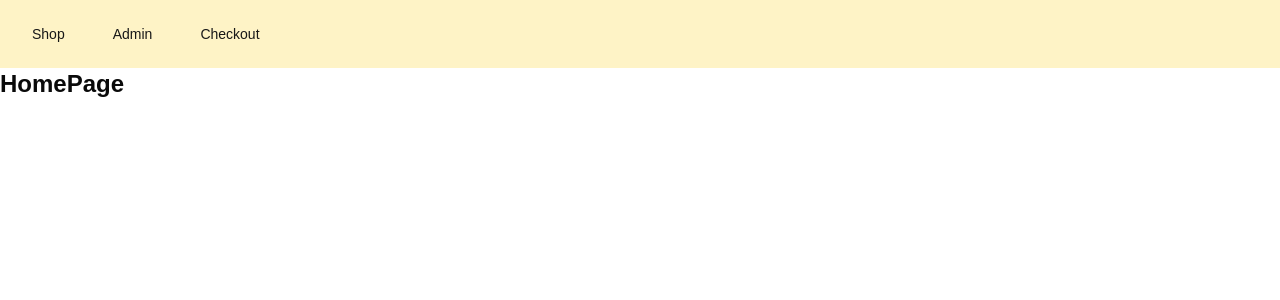
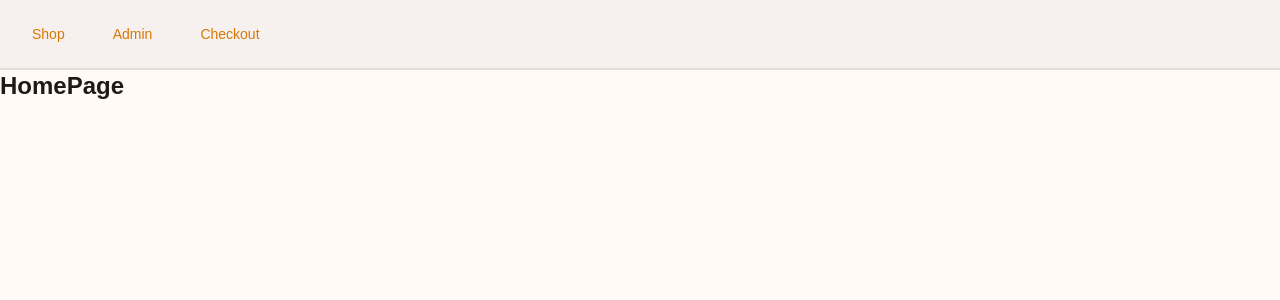
Before and after one commit to therealdanmalmx/aplaredSilkRoad, a React (Vite) app in the folder web/: page / in a window 1280 px wide. Shown: the top 300 px of the page. Built offline with nearby package versions, Linux system fonts and the light colour scheme.

Commit message:
Update color theme and nav

```diff
--- a/web/src/components/layout/nav-menu.tsx
+++ b/web/src/components/layout/nav-menu.tsx
@@ -2,7 +2,7 @@ import { Link } from "react-router";
 import { Button } from "../ui/button";
 export default function NavMenu() {
   return (
-    <nav className="flex p-4 gap-4 bg-amber-100">
+    <nav className="flex p-4 gap-4 bg-neutral-foreground border-b-2 border-border">
       <Button variant="link">
         <Link to="shop">Shop</Link>
       </Button>
--- a/web/src/index.css
+++ b/web/src/index.css
@@ -33,6 +33,10 @@
 	--color-secondary: var(--secondary);
 	--color-primary-foreground: var(--primary-foreground);
 	--color-primary: var(--primary);
+	--color-tertiary-foreground: var(--tertiary-foreground);
+	--color-tertiary: var(--tertiary);
+	--color-neutral-foreground: var(--neutral-foreground);
+	--color-neutral: var(--neutral);
 	--color-popover-foreground: var(--popover-foreground);
 	--color-popover: var(--popover);
 	--color-card-foreground: var(--card-foreground);
@@ -49,81 +53,91 @@
 }
 
 :root {
-    --background: oklch(1 0 0);
-    --foreground: oklch(0.145 0 0);
-    --card: oklch(1 0 0);
-    --card-foreground: oklch(0.145 0 0);
-    --popover: oklch(1 0 0);
-    --popover-foreground: oklch(0.145 0 0);
-    --primary: oklch(0.205 0 0);
-    --primary-foreground: oklch(0.985 0 0);
-    --secondary: oklch(0.97 0 0);
-    --secondary-foreground: oklch(0.205 0 0);
-    --muted: oklch(0.97 0 0);
-    --muted-foreground: oklch(0.556 0 0);
-    --accent: oklch(0.97 0 0);
-    --accent-foreground: oklch(0.205 0 0);
-    --destructive: oklch(0.577 0.245 27.325);
-    --border: oklch(0.922 0 0);
-    --input: oklch(0.922 0 0);
-    --ring: oklch(0.708 0 0);
-    --chart-1: oklch(0.87 0 0);
-    --chart-2: oklch(0.556 0 0);
-    --chart-3: oklch(0.439 0 0);
-    --chart-4: oklch(0.371 0 0);
-    --chart-5: oklch(0.269 0 0);
+	--background: #fffaf5;
+	--foreground: #1f1a17;
+	--card: #ffffff;
+	--card-foreground: #1f1a17;
+	--popover: #ffffff;
+	--popover-foreground: #1f1a17;
+	--primary: #d97706;
+	--primary-foreground: #fff7ed;
+	--secondary: #5654a8;
+	--secondary-foreground: #f3f1ff;
+	--tertiary: #0097e8;
+	--tertiary-foreground: #ecf9ff;
+	--neutral: #83746b;
+	--neutral-foreground: #f6f1ee;
+	--muted: #f3eee9;
+	--muted-foreground: #5f514b;
+	--accent: #0097e8;
+	--accent-foreground: #ecf9ff;
+	--destructive: #dc2626;
+	--border: #e7ddd6;
+	--input: #e7ddd6;
+	--ring: #d97706;
+	--chart-1: #d97706;
+	--chart-2: #5654a8;
+	--chart-3: #0097e8;
+	--chart-4: #83746b;
+	--chart-5: #f2b66d;
 	--radius: 0.625rem;
-    --sidebar: oklch(0.985 0 0);
-    --sidebar-foreground: oklch(0.145 0 0);
-    --sidebar-primary: oklch(0.205 0 0);
-    --sidebar-primary-foreground: oklch(0.985 0 0);
-    --sidebar-accent: oklch(0.97 0 0);
-    --sidebar-accent-foreground: oklch(0.205 0 0);
-    --sidebar-border: oklch(0.922 0 0);
-    --sidebar-ring: oklch(0.708 0 0);
+	--sidebar: #fffaf5;
+	--sidebar-foreground: #1f1a17;
+	--sidebar-primary: #d97706;
+	--sidebar-primary-foreground: #fff7ed;
+	--sidebar-accent: #f3eee9;
+	--sidebar-accent-foreground: #1f1a17;
+	--sidebar-border: #e7ddd6;
+	--sidebar-ring: #d97706;
 }
 
 .dark {
-    --background: oklch(0.145 0 0);
-    --foreground: oklch(0.985 0 0);
-    --card: oklch(0.205 0 0);
-    --card-foreground: oklch(0.985 0 0);
-    --popover: oklch(0.205 0 0);
-    --popover-foreground: oklch(0.985 0 0);
-    --primary: oklch(0.922 0 0);
-    --primary-foreground: oklch(0.205 0 0);
-    --secondary: oklch(0.269 0 0);
-    --secondary-foreground: oklch(0.985 0 0);
-    --muted: oklch(0.269 0 0);
-    --muted-foreground: oklch(0.708 0 0);
-    --accent: oklch(0.269 0 0);
-    --accent-foreground: oklch(0.985 0 0);
-    --destructive: oklch(0.704 0.191 22.216);
-    --border: oklch(1 0 0 / 10%);
-    --input: oklch(1 0 0 / 15%);
-    --ring: oklch(0.556 0 0);
-    --chart-1: oklch(0.87 0 0);
-    --chart-2: oklch(0.556 0 0);
-    --chart-3: oklch(0.439 0 0);
-    --chart-4: oklch(0.371 0 0);
-    --chart-5: oklch(0.269 0 0);
-    --sidebar: oklch(0.205 0 0);
-    --sidebar-foreground: oklch(0.985 0 0);
-    --sidebar-primary: oklch(0.488 0.243 264.376);
-    --sidebar-primary-foreground: oklch(0.985 0 0);
-    --sidebar-accent: oklch(0.269 0 0);
-    --sidebar-accent-foreground: oklch(0.985 0 0);
-    --sidebar-border: oklch(1 0 0 / 10%);
-    --sidebar-ring: oklch(0.556 0 0);
+	--background: #171420;
+	--foreground: #f8f7fb;
+	--card: #1d1b2c;
+	--card-foreground: #f8f7fb;
+	--popover: #1d1b2c;
+	--popover-foreground: #f8f7fb;
+	--primary: #d97706;
+	--primary-foreground: #fff7ed;
+	--secondary: #5654a8;
+	--secondary-foreground: #f3f1ff;
+	--tertiary: #0097e8;
+	--tertiary-foreground: #ecf9ff;
+	--neutral: #c5b7ad;
+	--neutral-foreground: #1f1a17;
+	--muted: #2a2635;
+	--muted-foreground: #c7c0d3;
+	--accent: #0097e8;
+	--accent-foreground: #ecf9ff;
+	--destructive: #ef4444;
+	--border: rgba(255, 255, 255, 0.12);
+	--input: rgba(255, 255, 255, 0.12);
+	--ring: #8a80d0;
+	--chart-1: #d97706;
+	--chart-2: #5654a8;
+	--chart-3: #0097e8;
+	--chart-4: #c5b7ad;
+	--chart-5: #f4c98d;
+	--sidebar: #1d1b2c;
+	--sidebar-foreground: #f8f7fb;
+	--sidebar-primary: #d97706;
+	--sidebar-primary-foreground: #fff7ed;
+	--sidebar-accent: #2a2635;
+	--sidebar-accent-foreground: #f8f7fb;
+	--sidebar-border: rgba(255, 255, 255, 0.12);
+	--sidebar-ring: #8a80d0;
 }
 
 @layer base {
 	* {
 		@apply border-border outline-ring/50;
 	}
+
 	body {
 		@apply bg-background text-foreground;
 	}
+
 	html {
 		@apply font-sans;
 	}
```
Also changed, not shown: web/src/components/product-card.tsx (+14 -12 lines), 2 other files (tests, documents, lock files or other folders). Lines whose indentation alone changed are shown as unchanged.
